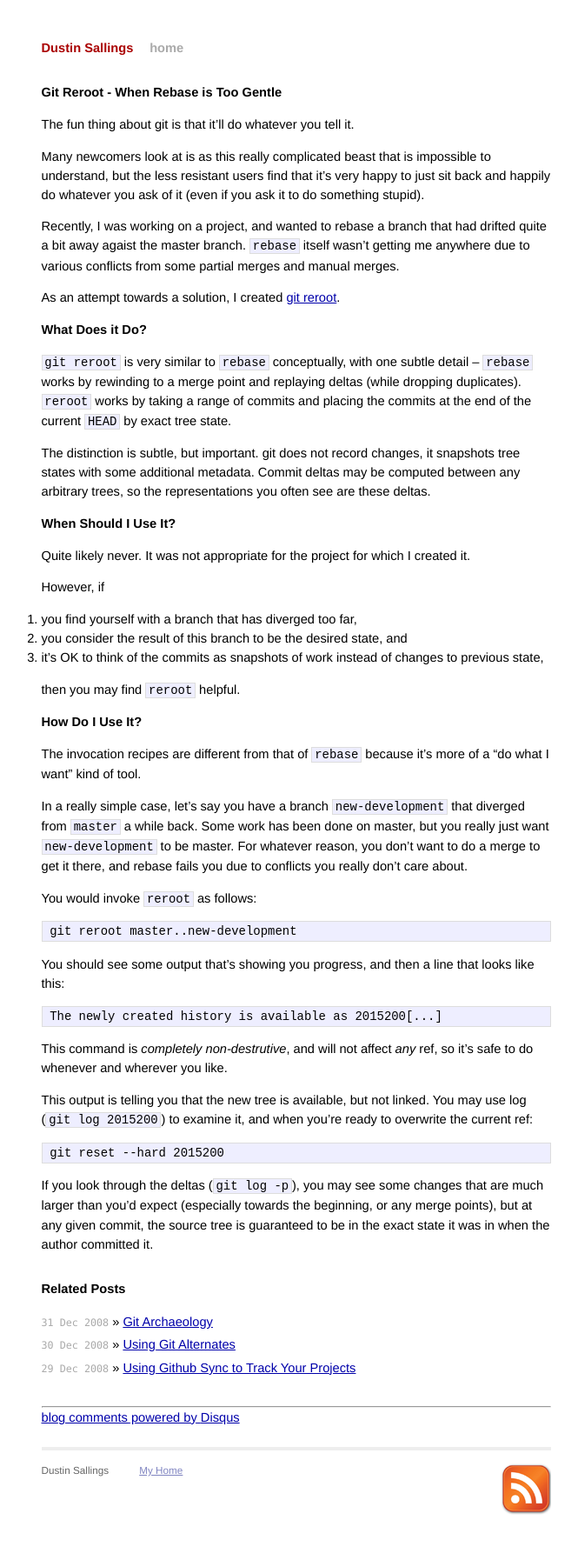
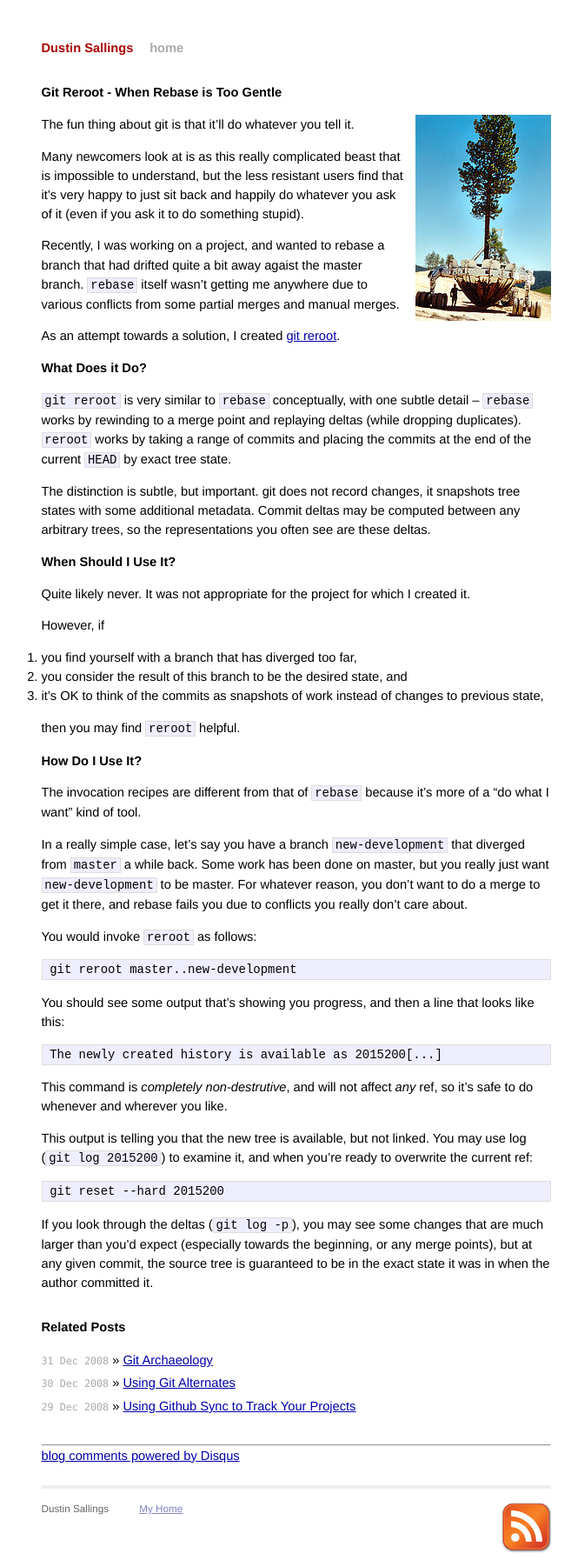
Before and after one commit to dustin/dustin.sallings.org, a Jekyll site: the page built from _posts/2009-01-06-git-reroot.markdown, in a window 1280 px wide. Shown: the whole page at 87% size, without its empty margins (299-964 px from the left). Built offline with Jekyll 4.4.1, drawn with Linux system fonts in a browser that asks for light colours; comment, search, counter and statistics services are not loaded; before the commit the page ends 1750 px from its top, so only the background shows below that.

Commit message:
Added an image.

```diff
--- a/_posts/2009-01-06-git-reroot.markdown
+++ b/_posts/2009-01-06-git-reroot.markdown
@@ -5,6 +5,9 @@ layout: post
 
 # Git Reroot - When Rebase is Too Gentle
 
+<div>
+  <img src="/images/transplant.jpg" alt="transplant" class="floatright"/>
+</div>
 The fun thing about git is that it'll do whatever you tell it.
 
 Many newcomers look at is as this really complicated beast that is
```
Also changed, not shown: images/transplant.jpg (added).
